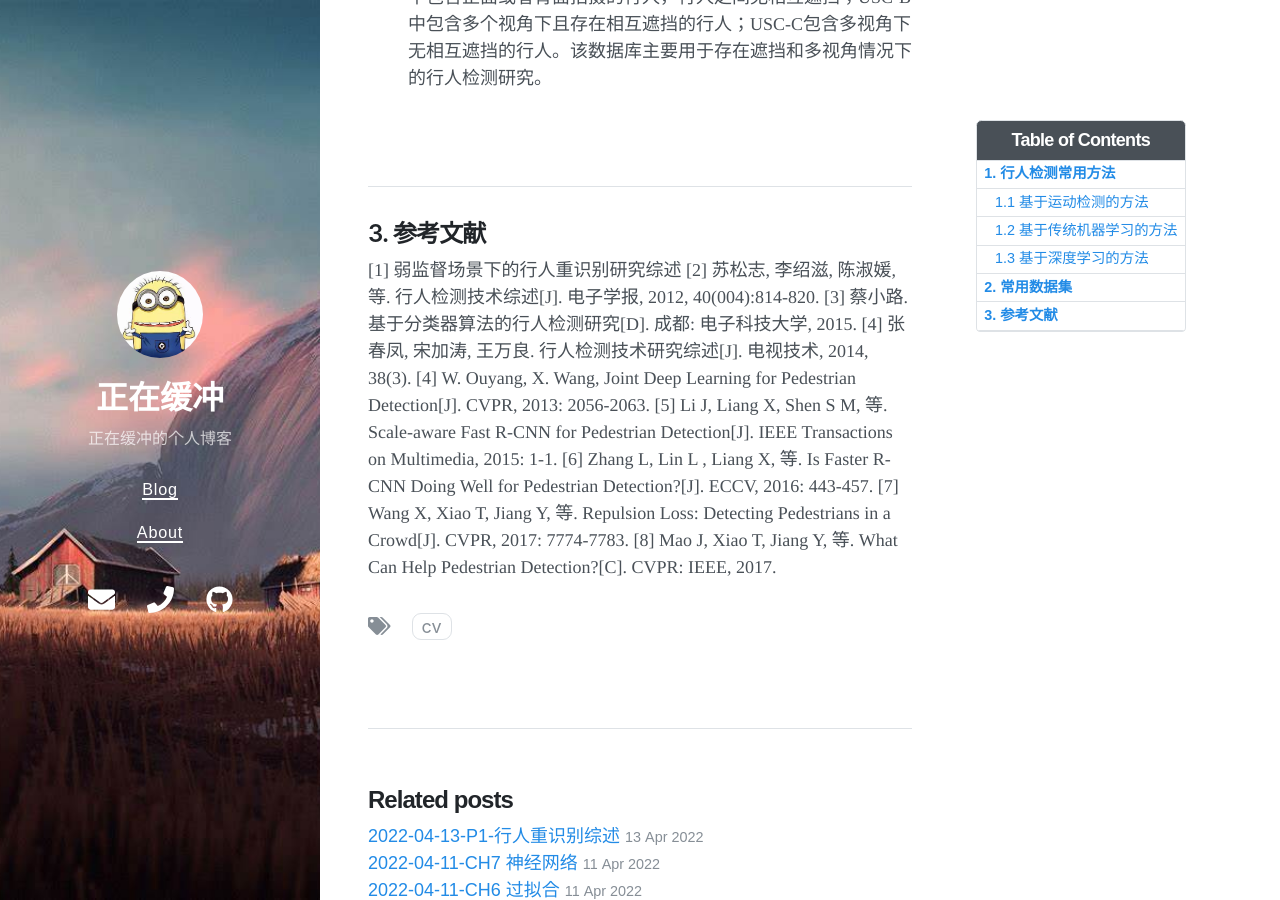
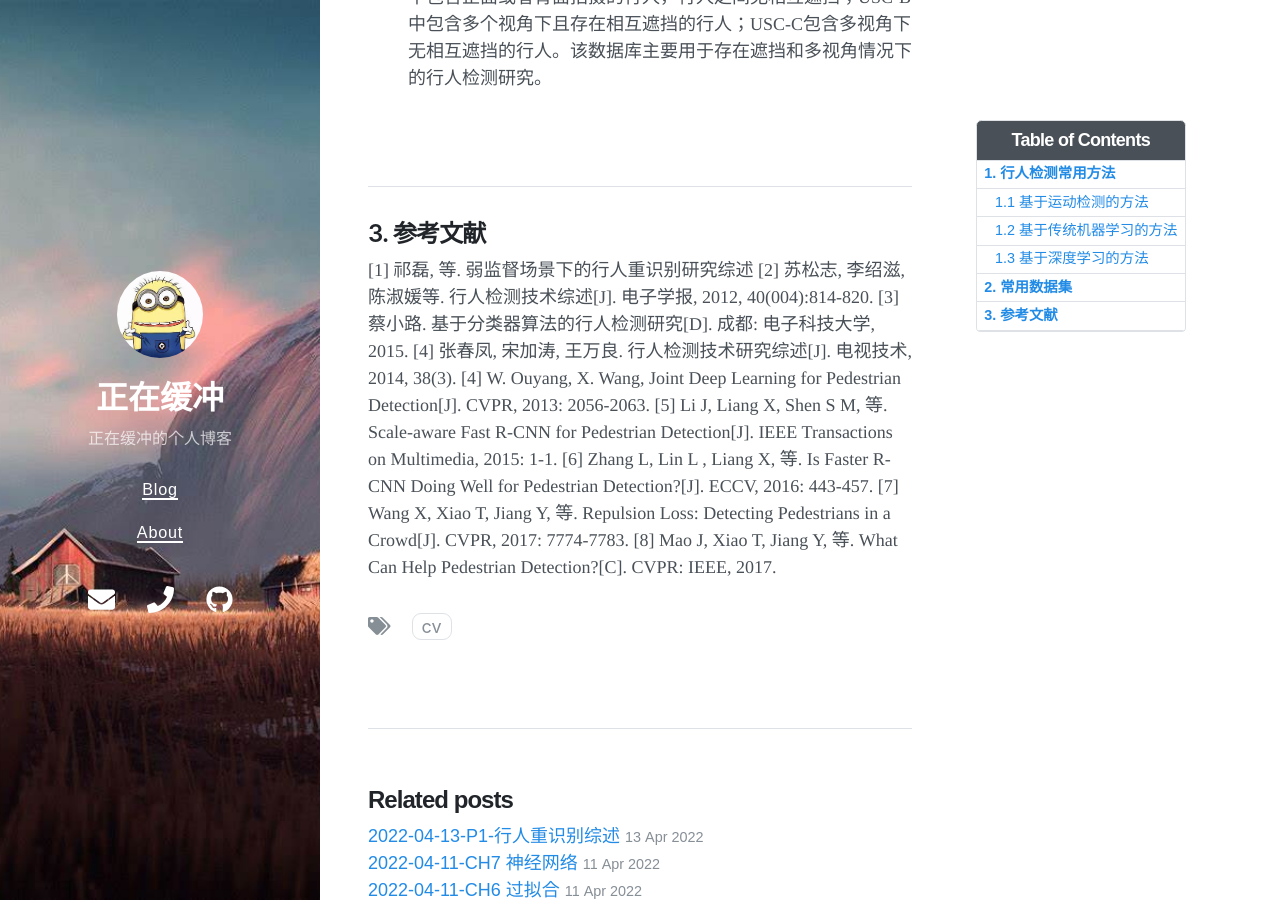
Before and after one commit to Zzhc3321/personal-blog.github.io, a Jekyll site: the page built from _posts/2022-04-13-P2-行人检测综述.md, in a window 1280 px wide and 900 px high, scrolled down 3288 px. Built offline with Jekyll 4.4.1, drawn with Linux system fonts in a browser that asks for light colours; nearby versions of some CDN libraries.

Commit message:
修改文件: _posts/2022-04-13-P2-行人检测综述.md

```diff
--- a/_posts/2022-04-13-P2-行人检测综述.md
+++ b/_posts/2022-04-13-P2-行人检测综述.md
@@ -154,8 +154,8 @@ author: zzhc
 
 ## 3. 参考文献
 
-[1] 弱监督场景下的行人重识别研究综述
-[2] 苏松志, 李绍滋, 陈淑媛, 等. 行人检测技术综述[J]. 电子学报, 2012, 40(004):814-820.
+[1] 祁磊, 等. 弱监督场景下的行人重识别研究综述
+[2] 苏松志, 李绍滋, 陈淑媛等. 行人检测技术综述[J]. 电子学报, 2012, 40(004):814-820.
 [3] 蔡小路. 基于分类器算法的行人检测研究[D]. 成都: 电子科技大学, 2015.
 [4] 张春凤, 宋加涛, 王万良. 行人检测技术研究综述[J]. 电视技术, 2014, 38(3).
 [4] W. Ouyang, X. Wang, Joint Deep Learning for Pedestrian Detection[J]. CVPR, 2013: 2056-2063.
```
